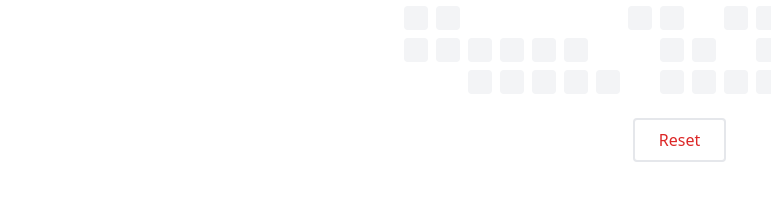
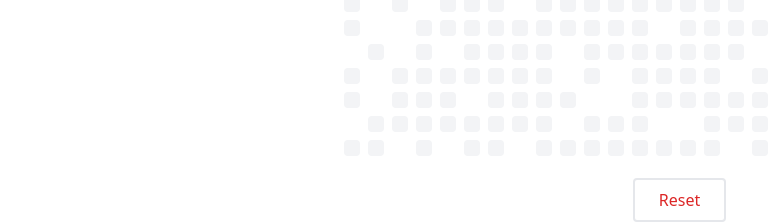
Before and after one commit to EricASC6/conways-game-of-life, a React (Create React App) app: page / in a window 1280 px wide. Shown: the part 532-755 px from the top of the page, without its empty margins (0-771 px from the left). Built offline with nearby package versions, Linux system fonts and the light colour scheme.

Commit message:
simulation working!

```diff
--- a/src/components/Board.tsx
+++ b/src/components/Board.tsx
@@ -38,7 +38,7 @@ const Board: React.FC<Props> = ({
     const cellElements = cells.map((row, y) => {
       const cellRow = row.map((c, x) => {
         return (
-          <div className="mx-1 h-6" key={`${x}${y}`}>
+          <div className="mx-1 h-4" key={`${x}${y}`}>
             <Cell
               alive={c}
               onClick={() => onCellClick({ x, y })}
--- a/src/components/Cell.tsx
+++ b/src/components/Cell.tsx
@@ -13,7 +13,7 @@ const Cell: React.FC<Props> = ({
 }) => {
   const bg = alive ? "bg-teal-400" : "bg-gray-100";
 
-  const cellClassName = `w-6 h-6 ${bg}
+  const cellClassName = `w-4 h-4 ${bg}
   rounded cursor-pointer ease-in transition-colors duration-150 mr-0 inline-block`;
 
   return (
--- a/src/components/GameBoard.tsx
+++ b/src/components/GameBoard.tsx
@@ -5,9 +5,11 @@ import { gameService } from "../services/game";
 
 interface Props {}
 
-const DIMENSIONS = 15;
+const DIMENSIONS = 25;
 
 const boardCells = gameService.generateCells(DIMENSIONS);
+
+let tickInterval: number;
 
 const GameBoard: React.FC<Props> = () => {
   const [isRunning, setIsRunning] = useState<boolean>(false);
@@ -15,15 +17,15 @@ const GameBoard: React.FC<Props> = () => {
   const [mouseDown, setMouseDown] = useState<boolean>(false);
 
   useEffect(() => {
-    let tickInterval;
+    if (isRunning) {
+      clearInterval(tickInterval);
 
-    if (isRunning) {
-      tickInterval = null;
-
-      tickInterval = setInterval(() => {
+      tickInterval = window.setInterval(() => {
         setCells((prevCells) => gameService.generateNextTick(prevCells));
       }, 500);
     } else clearInterval(tickInterval);
+
+    return () => clearInterval(tickInterval);
   }, [isRunning]);
 
   return (
@@ -48,7 +50,8 @@ const GameBoard: React.FC<Props> = () => {
       <div className="flex justify-center spacing mt-6">
         <Button
           onClick={() => {
-            setIsRunning(!isRunning);
+            if (isRunning) setIsRunning(false);
+            else setIsRunning(!isRunning);
           }}
         >
           {isRunning ? "Pause" : "Play"}
--- a/src/services/game.ts
+++ b/src/services/game.ts
@@ -51,7 +51,8 @@ const generateNextTick = (board: boolean[][]): boolean[][] => {
       let aliveNeighbors: number = getNumAliveNeighbors(board, { x: j, y: i });
 
       if (aliveNeighbors < 2 && currentCellState) cellState = false;
-      else if (aliveNeighbors === 3 && currentCellState) cellState = true;
+      else if (2 <= aliveNeighbors && aliveNeighbors <= 3 && currentCellState)
+        cellState = true;
       else if (aliveNeighbors > 3 && currentCellState) cellState = false;
       else if (aliveNeighbors === 3 && !currentCellState) cellState = true;
       else cellState = false;
```
